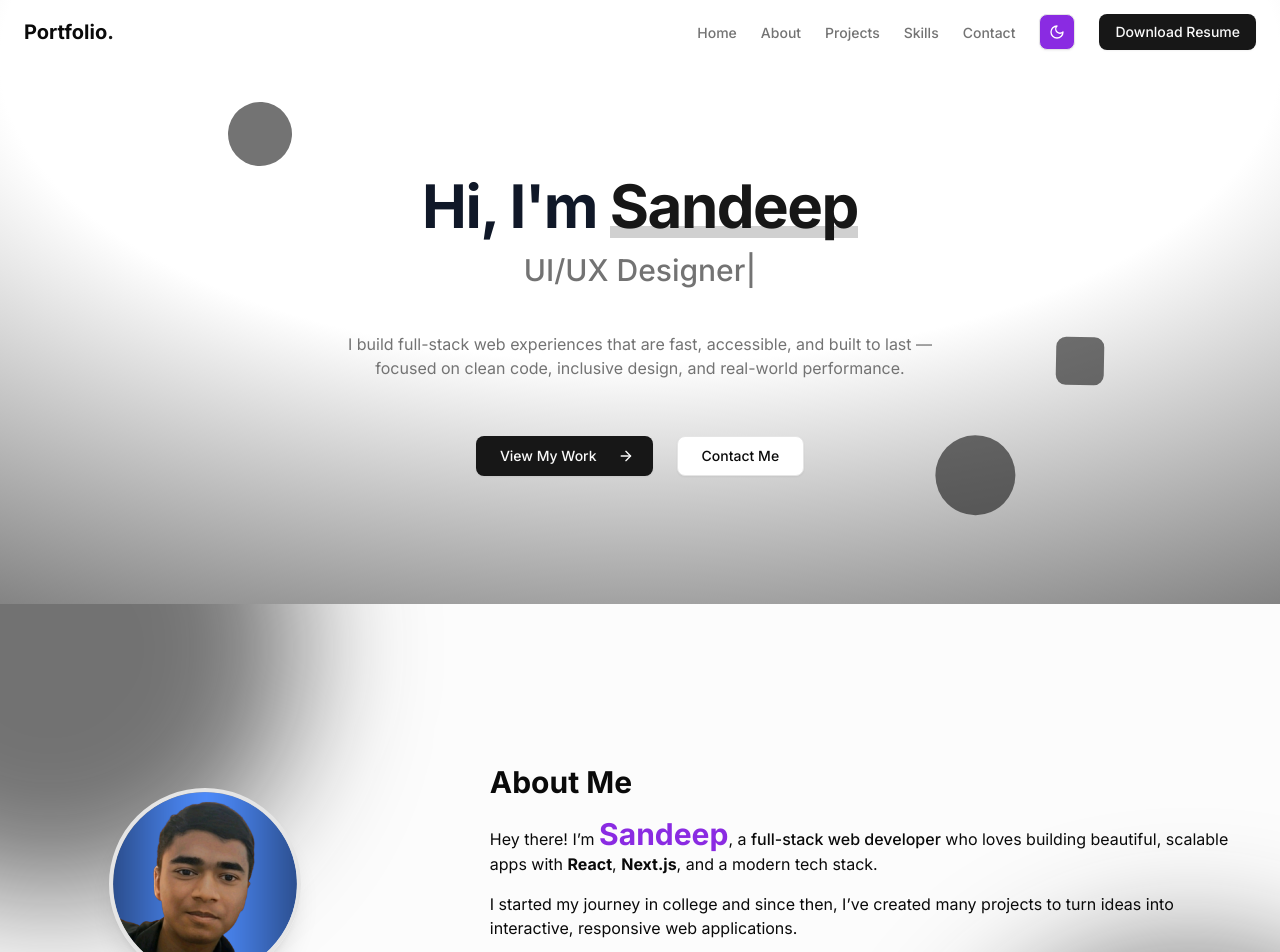
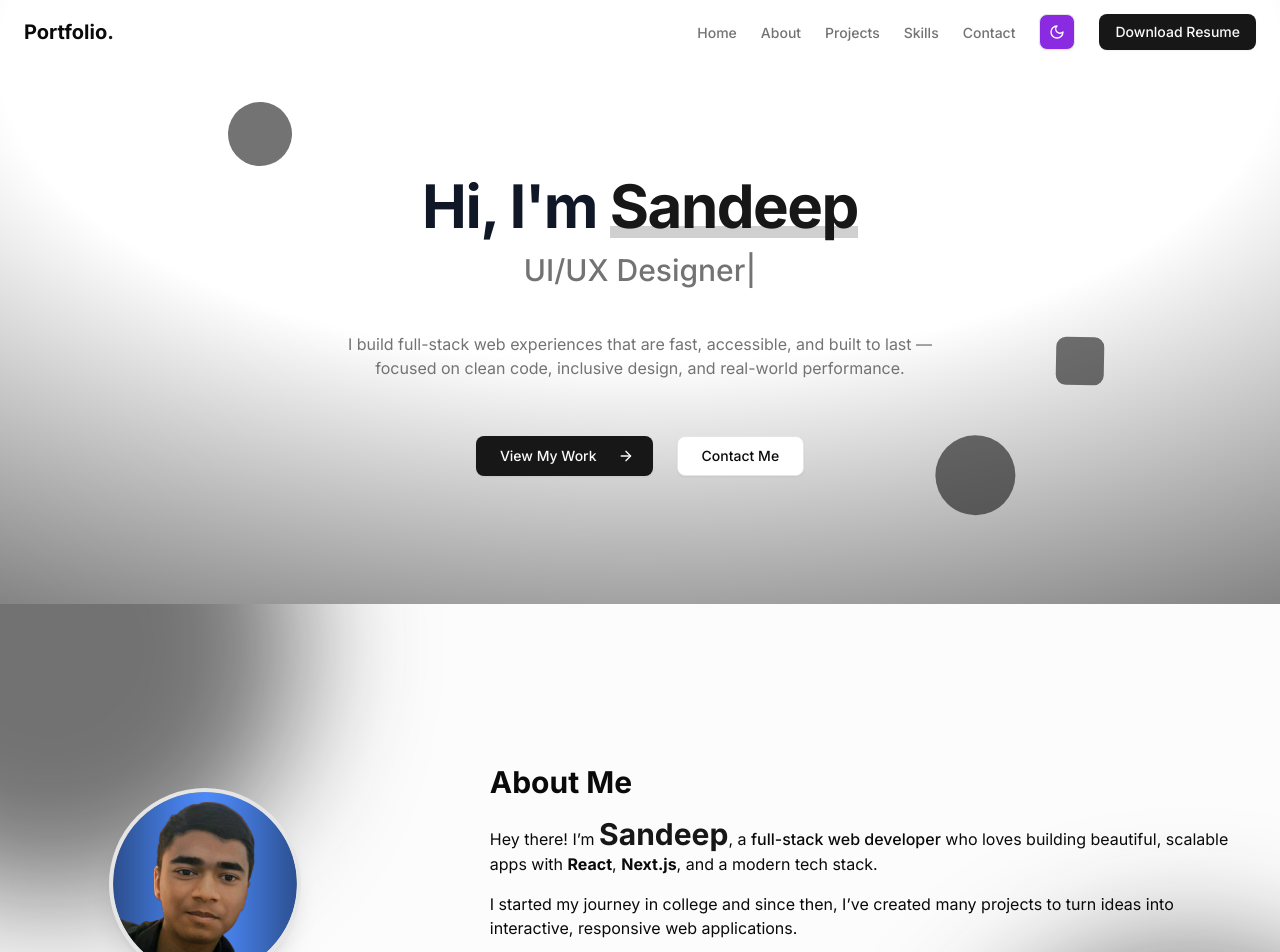
Before and after one commit to sandeep-m-patil/Nexts-ShadcnUI-Portfolio, a Next.js app: page / in a window 1280 px wide. Shown: the top 952 px of the page. Built offline with nearby package versions, Linux system fonts and the light colour scheme.

Commit message:
handle violet model for name

```diff
--- a/src/components/About.jsx
+++ b/src/components/About.jsx
@@ -72,7 +72,7 @@ export default function About() {
               </h2>
               <div className="mt-4 space-y-4 text-md text-foreground">
                 <p>
-                  Hey there! I’m <strong className="text-3xl text-[#8a2be2]">Sandeep</strong>, a <span className="font-medium">full-stack web developer</span> who loves building beautiful, scalable apps with <strong>React</strong>, <strong>Next.js</strong>, and a modern tech stack.
+                  Hey there! I’m <strong className="text-3xl  text-primary dark:text-[#8a2be2]">Sandeep</strong>, a <span className="font-medium">full-stack web developer</span> who loves building beautiful, scalable apps with <strong>React</strong>, <strong>Next.js</strong>, and a modern tech stack.
                 </p>
                 <p>
                   I started my journey in college and since then, I’ve created many projects to turn ideas into interactive, responsive web applications.
```
